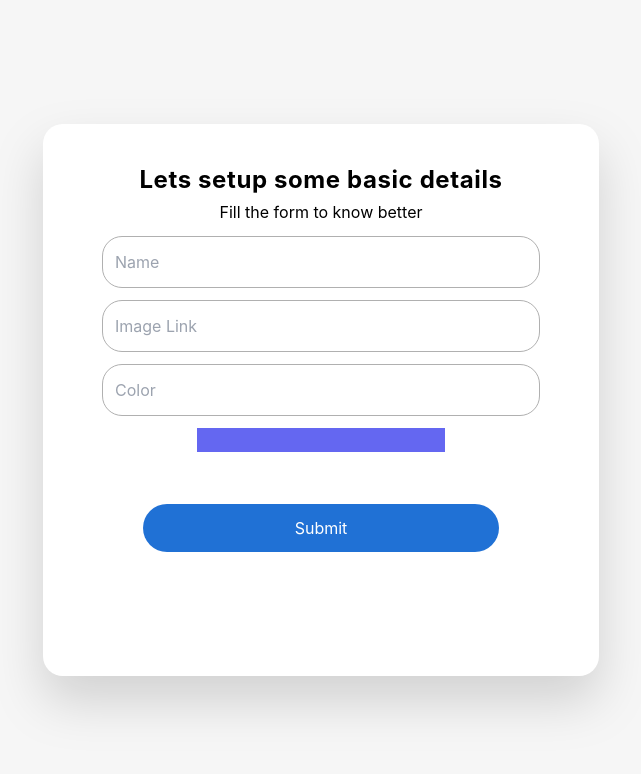
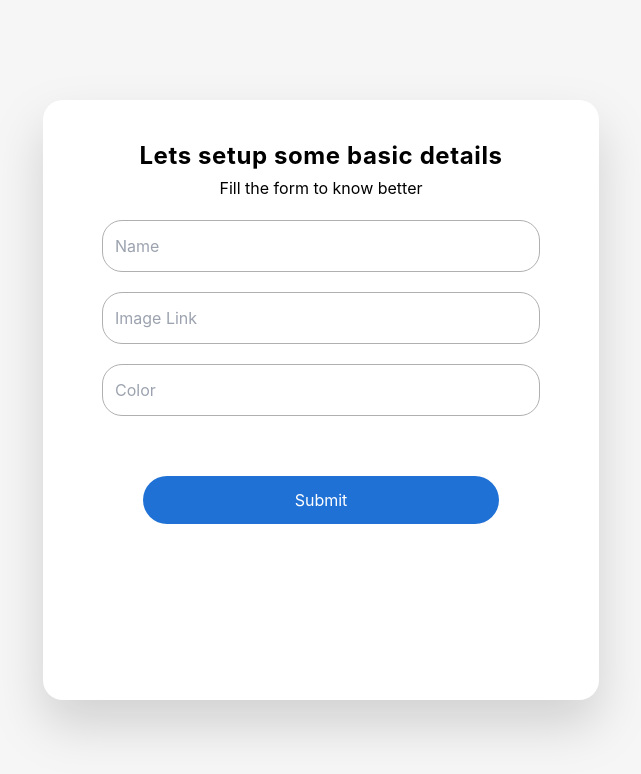
Before and after one commit to anaikarsaad/beaware, a React (Create React App) app: page /onboarding in a window 1280 px wide. Shown: the top 774 px of the page, without its empty margins (319-960 px from the left). Built offline with nearby package versions, Linux system fonts and the light colour scheme.

Commit message:
color display function added

```diff
--- a/package.json
+++ b/package.json
@@ -10,6 +10,9 @@
     "@types/node": "^16.18.73",
     "@types/react": "^18.2.48",
     "@types/react-dom": "^18.2.18",
+    "@uiw/react-color": "^2.0.6",
+    "@uiw/react-color-circle": "^2.0.6",
+    "color-picker": "^0.0.1",
     "dom": "^0.0.3",
     "primereact": "^10.5.0",
     "react": "^18.2.0",
--- a/src/pages/Onboarding-page.tsx
+++ b/src/pages/Onboarding-page.tsx
@@ -1,20 +1,42 @@
 import React, { useState } from 'react';
 import Button from '../components/Button';
-import { ColorPicker } from 'primereact/colorpicker';
+import { Circle } from '@uiw/react-color';
 const OnboardingPage: React.FC = () => {
-  const[color,setColor]=useState("6466f1");
+
+  const[color,setColor]=useState("f6f6f6");
+  const[showColor,setshowColor]=useState(false);
+  const handleColor=(event:any)=>{
+
+          setColor(event.target.value)
+          console.log(color);
+
+
+  }
+
+  const handleFocus=()=>{
+    setshowColor(true);
+
+  }
   return (
     <div className='flex items-center justify-center h-screen bg-[#F6F6F6] '>
-      <div className=' h-[552px] w-[556px] bg-[#FFFFFF] flex gap-3 items-center flex-col rounded-[20px] drop-shadow-2xl'>
+      <div className=' h-[600px] w-[556px] bg-[#FFFFFF] flex gap-5 items-center flex-col rounded-[20px] drop-shadow-2xl'>
       <div className='pt-10 flex flex-col gap-1'>
         <p className='font-bold text-2xl tracking-wide'>Lets setup some basic details</p>
         <p className='self-center'>Fill the form to know better</p>
       </div>
       <input placeholder='Name' className='border rounded-[20px] border-[#B0B0B0] w-[438px] h-[52px]  p-3'/>
       <input placeholder='Image Link' className='border rounded-[20px] border-[#B0B0B0] w-[438px] h-[52px] p-3'/>
-      <input placeholder='Color'  className='border rounded-[20px] border-[#B0B0B0] w-[438px] h-[52px] p-3'  />
-      <ColorPicker format="hex" value={color} onChange={(e) => setColor((e.value) as string)} className=''/>
-      <div className='pt-10'>
+
+        <div className='relative'>
+        <input placeholder='Color'  className='border rounded-[20px] border-[#B0B0B0] w-[438px] h-[52px] p-3' onChange={handleColor} onFocus={handleFocus} onBlur={()=>{setshowColor(false)
+      }}/>
+              <div className='h-8 w-8 radius-10 rounded-full absolute top-1/2 left-[85%] transform -translate-y-1/2' style={{backgroundColor:color}}></div>
+
+        </div>
+
+
+
+      <div className='pt-10 self-flexend'>
       <Button buttonText='Submit'></Button>
 
       </div>
```
Also changed, not shown: 1 other file (tests, documents, lock files or other folders).
